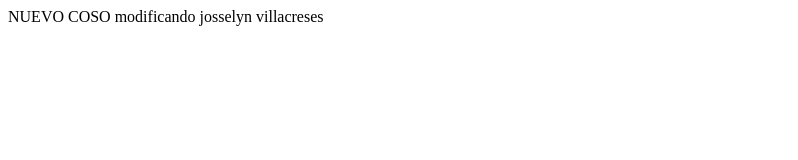
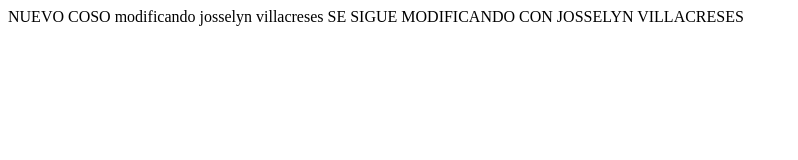
Before and after one commit to JosselynVillacreses/test1, a plain HTML site: page index.html in a window 1280 px wide. Shown: the whole page, without its empty margins (0-798 px from the left). Drawn offline with Linux system fonts and the light colour scheme.

Commit message:
prueba conflicto

```diff
--- a/index.html
+++ b/index.html
@@ -5,6 +5,6 @@
 </head>
 <body>
 modificando josselyn villacreses
-
+SE SIGUE MODIFICANDO CON JOSSELYN VILLACRESES
 </body>
 </html>
```
